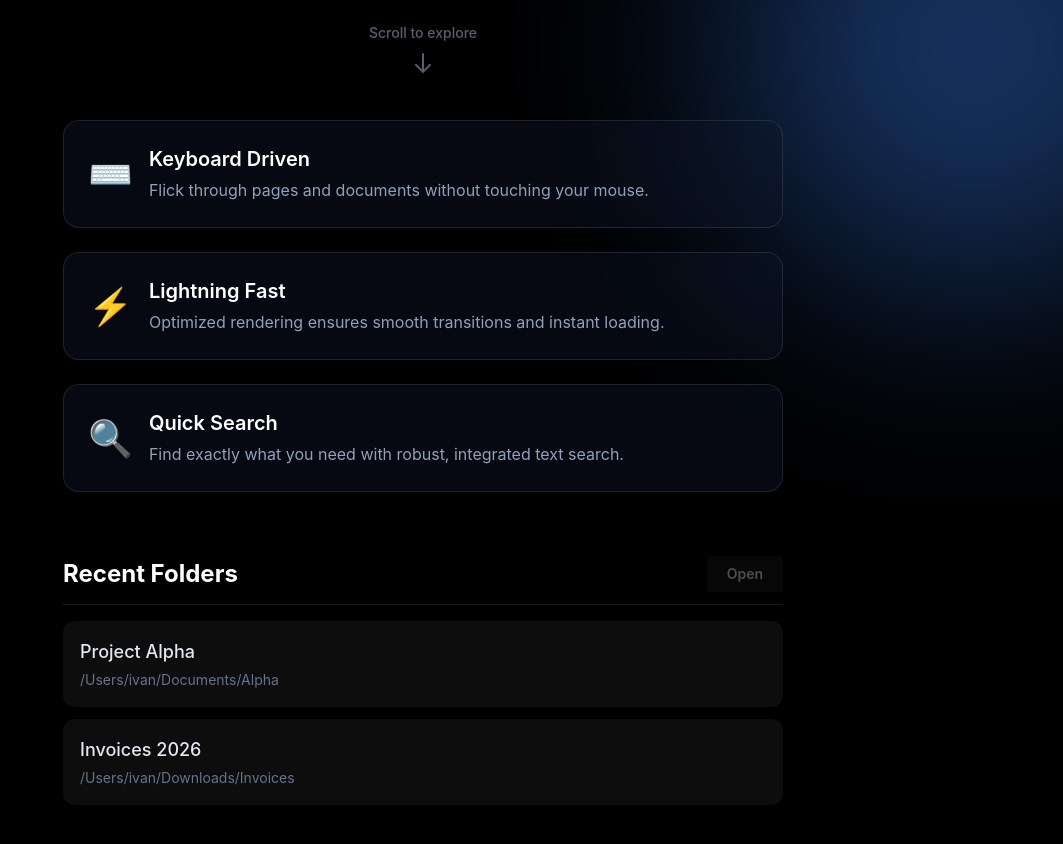
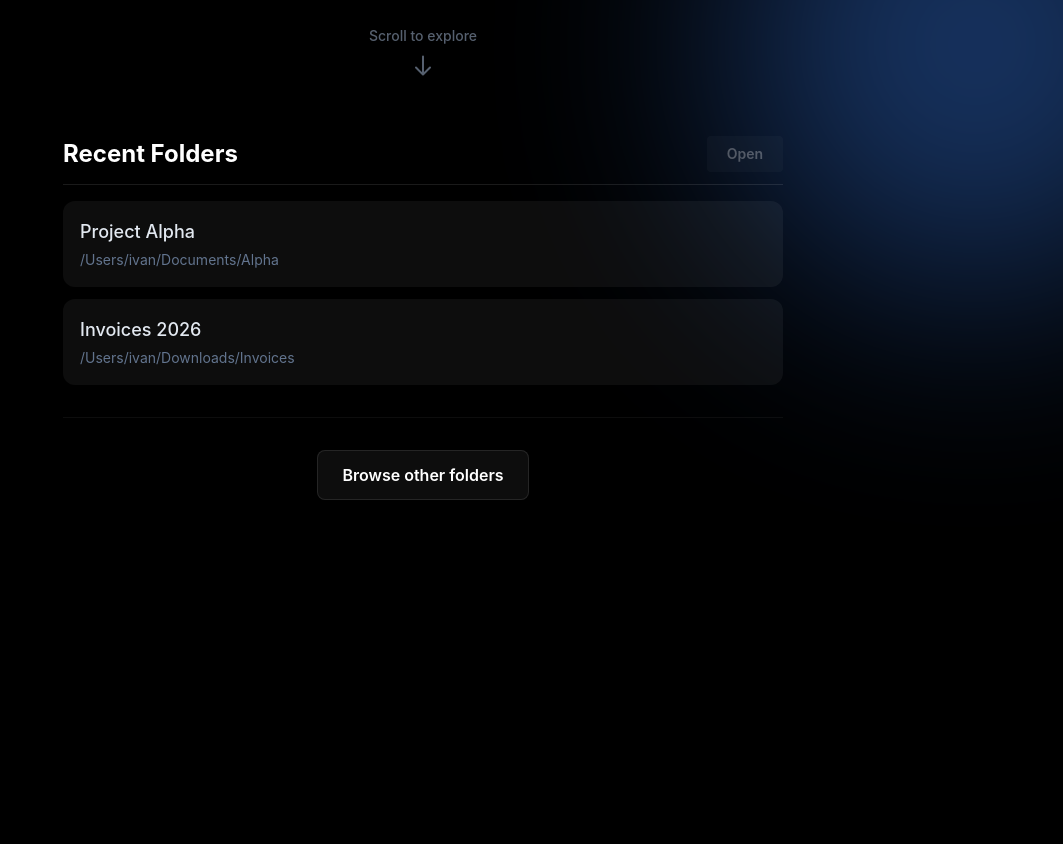
Before and after one commit to ivanmacieldxz/keyboard-pdf-visualizer, a React (Vite) app: page / in a window 1280 px wide. Shown: the part 680-1524 px from the top of the page, without its empty margins (217-1280 px from the left). After the commit the page ends 1276 px from the top, so only its background shows below. Built offline with nearby package versions, Linux system fonts and the light colour scheme.

Commit message:
fix: maximize window on start, remove features list, add secondary folder select button

```diff
--- a/src/main/index.js
+++ b/src/main/index.js
@@ -9,7 +9,6 @@ function createWindow() {
     width: 900,
     height: 670,
     show: false,
-    fullscreen: true,
     autoHideMenuBar: true,
     ...(process.platform === 'linux' ? { icon } : {}),
     webPreferences: {
@@ -20,6 +19,7 @@ function createWindow() {
 
   mainWindow.on('ready-to-show', () => {
     mainWindow.show()
+    mainWindow.maximize()
   })
 
   mainWindow.webContents.setWindowOpenHandler((details) => {
--- a/src/renderer/src/App.jsx
+++ b/src/renderer/src/App.jsx
@@ -3,6 +3,7 @@ import { motion, AnimatePresence } from 'framer-motion'
 
 function App() {
   const [isHovered, setIsHovered] = useState(false)
+  const [isHoveredSecondary, setIsHoveredSecondary] = useState(false)
   const [selectedRecent, setSelectedRecent] = useState(null)
 
   // Mock data for recent folders
@@ -79,35 +80,8 @@ function App() {
           </motion.div>
         </div>
 
-        {/* Content Section (Features and Recent Folders) */}
+        {/* Content Section (Recent Folders only) */}
         <div className="w-full max-w-3xl px-6 pb-24 flex flex-col gap-12">
-
-          {/* Features Full Width List (No title) */}
-          <div className="flex flex-col gap-6">
-            <div className="glass-panel p-6 transition-transform hover:-translate-y-1 hover:bg-slate-800/60 flex flex-col sm:flex-row gap-4 items-start sm:items-center">
-              <div className="text-4xl">⌨️</div>
-              <div>
-                <h3 className="text-xl font-semibold mb-1">Keyboard Driven</h3>
-                <p className="text-base text-slate-400 leading-relaxed">Flick through pages and documents without touching your mouse.</p>
-              </div>
-            </div>
-
-            <div className="glass-panel p-6 transition-transform hover:-translate-y-1 hover:bg-slate-800/60 flex flex-col sm:flex-row gap-4 items-start sm:items-center">
-              <div className="text-4xl">⚡</div>
-              <div>
-                <h3 className="text-xl font-semibold mb-1">Lightning Fast</h3>
-                <p className="text-base text-slate-400 leading-relaxed">Optimized rendering ensures smooth transitions and instant loading.</p>
-              </div>
-            </div>
-
-            <div className="glass-panel p-6 transition-transform hover:-translate-y-1 hover:bg-slate-800/60 flex flex-col sm:flex-row gap-4 items-start sm:items-center">
-              <div className="text-4xl">🔍</div>
-              <div>
-                <h3 className="text-xl font-semibold mb-1">Quick Search</h3>
-                <p className="text-base text-slate-400 leading-relaxed">Find exactly what you need with robust, integrated text search.</p>
-              </div>
-            </div>
-          </div>
 
           {/* Recent Folders Section */}
           <div className="flex flex-col mt-4">
@@ -134,6 +108,34 @@ function App() {
                 </div>
               ))}
             </div>
+
+            {/* Select Arbitrary Folder Button (Secondary) */}
+            <div className="mt-8 flex justify-center border-t border-white/5 pt-8">
+              <motion.button
+                className="bg-white/5 border border-white/10 text-white font-semibold text-base py-3 px-6 rounded-lg hover:bg-white/10 flex items-center justify-center gap-2 overflow-hidden transition-colors"
+                onClick={handleSelectFolder}
+                onHoverStart={() => setIsHoveredSecondary(true)}
+                onHoverEnd={() => setIsHoveredSecondary(false)}
+                whileHover={{ scale: 1.02 }}
+                whileTap={{ scale: 0.98 }}
+              >
+                <span>Browse other folders</span>
+                <AnimatePresence>
+                  {isHoveredSecondary && (
+                    <motion.span
+                      initial={{ opacity: 0, x: -10, width: 0 }}
+                      animate={{ opacity: 1, x: 0, width: 'auto' }}
+                      exit={{ opacity: 0, x: -10, width: 0 }}
+                      transition={{ duration: 0.2, ease: "easeOut" }}
+                      className="whitespace-nowrap"
+                    >
+                      -&gt;
+                    </motion.span>
+                  )}
+                </AnimatePresence>
+              </motion.button>
+            </div>
+
           </div>
 
         </div>
```
